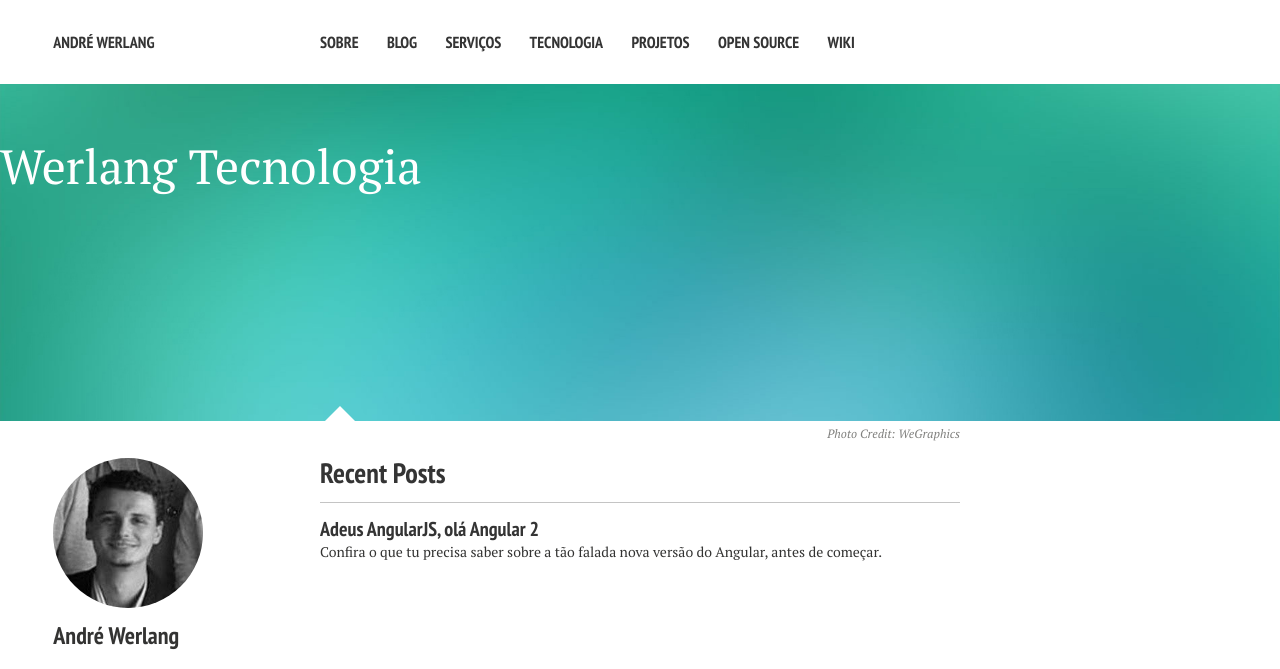
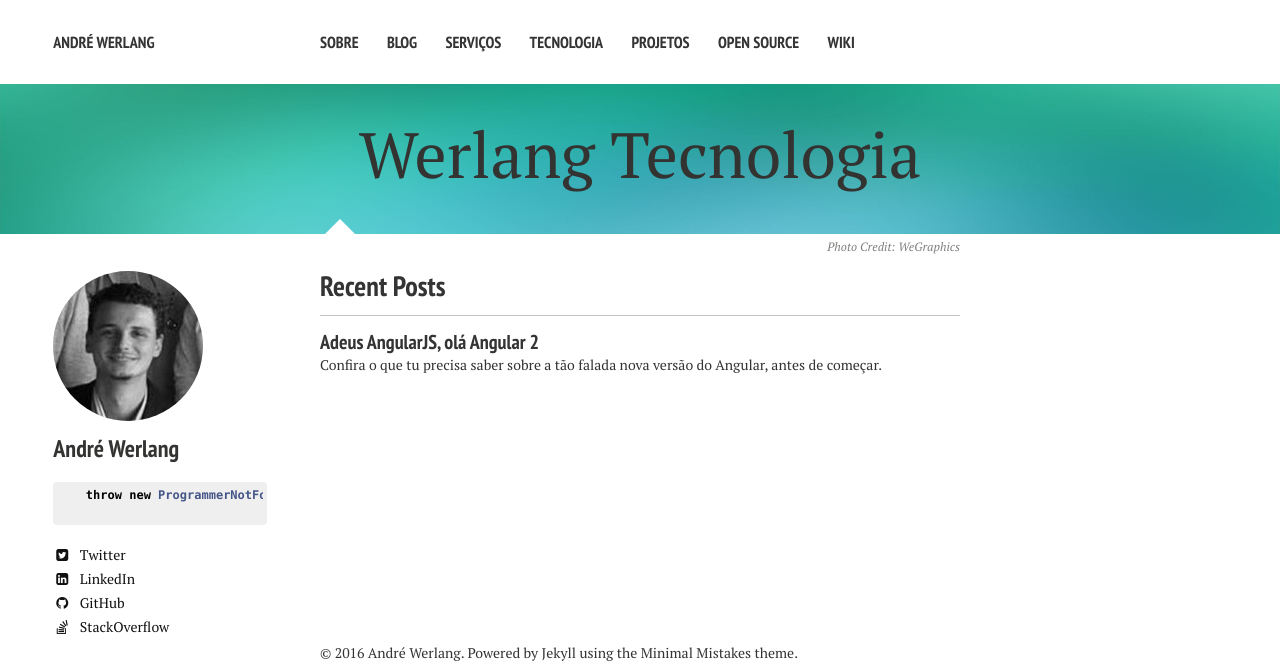
Before and after one commit to awerlang/awerlang.github.io, a Jekyll site: the page built from index.md, in a window 1280 px wide. Shown: the top 669 px of the page. Built offline with Jekyll 4.4.1, drawn with Linux system fonts in a browser that asks for light colours.

Commit message:
update home

```diff
--- a/assets/css/main.scss
+++ b/assets/css/main.scss
@@ -46,17 +46,3 @@
 .image-wrap > img {
     height: 150px;
 }
-
-.home .image-wrap::before {
-    position: absolute;
-    text-align: center;
-    font-size: 3em;
-    display: block;
-    top: 50px;
-    color: white;
-    line-height: normal;
-}
-
-.home .image-wrap > img {
-    height: auto;
-}
```
